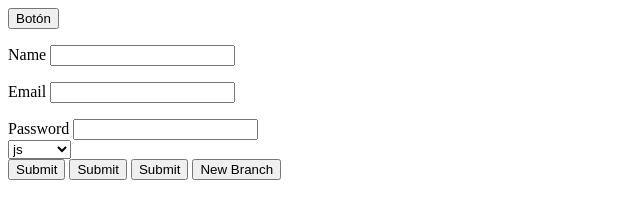
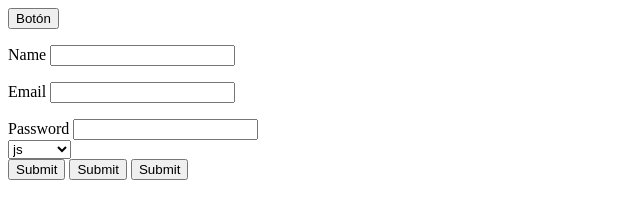
Before and after one commit to Andi-fx/test, a plain HTML site: page index.html in a window 1280 px wide. Shown: the whole page, without its empty margins (0-640 px from the left). Drawn offline with Linux system fonts and the light colour scheme; files whose address does not match are found by name.

Commit message:
updated index

```diff
--- a/index.html
+++ b/index.html
@@ -32,7 +32,7 @@
       <button type="submit">Submit</button>
       <button type="submit">Submit</button>
       <button type="submit">Submit</button>
-      <button>New Branch</button>
+
     </form>
   </body>
   <script src="index.js"></script>
```
